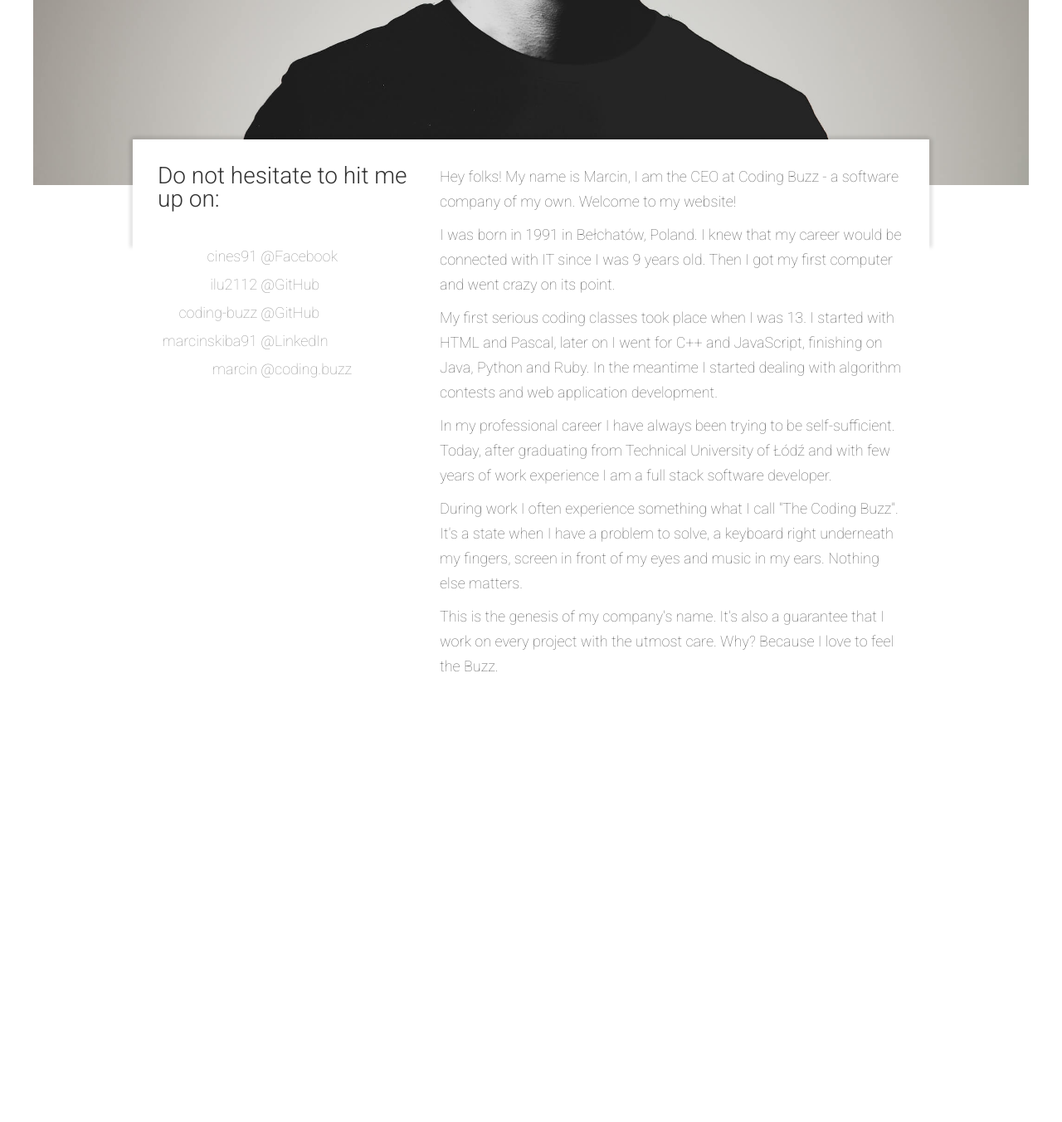
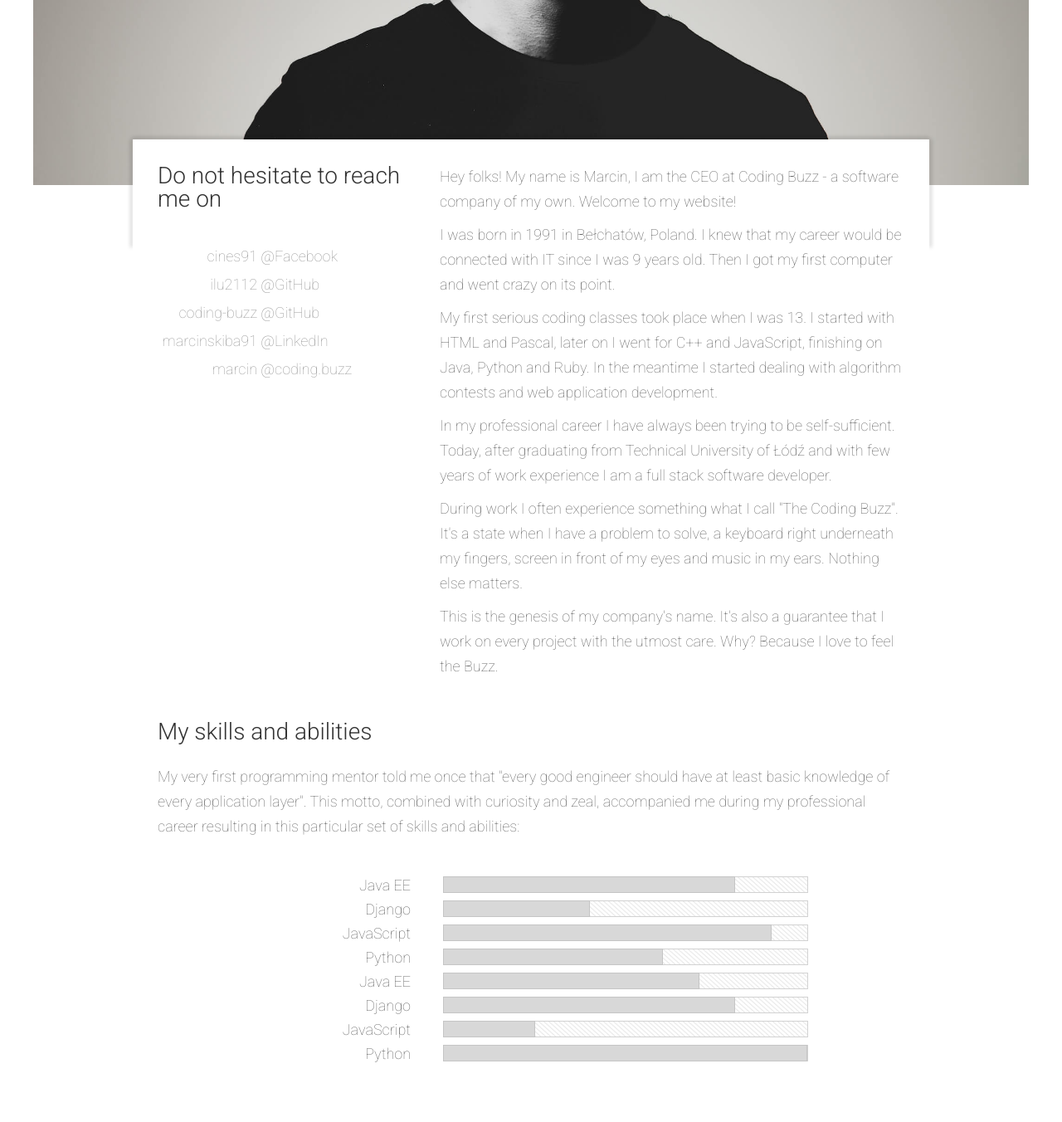
Before and after one commit to coding-buzz/hornet, a Django app: page / in a window 1280 px wide. Shown: the part 724-2076 px from the top of the page at 83% size. Before the commit the page ends 1534 px from the top, so only its background shows below. Run offline with Django 3.2, Linux system fonts and the light colour scheme; style sheets or scripts are compiled from the project's sources; some libraries are stand-ins or nearby versions.

Commit message:
Add 'skills' section to home page.

```diff
--- a/hornet/static/scss/blocks/page_content.scss
+++ b/hornet/static/scss/blocks/page_content.scss
@@ -66,6 +66,11 @@
             h2 {
                 font-size: 28px;
                 color: #333333;
+                margin-bottom: 25px;
+            }
+
+            section {
+                margin-bottom: 40px;
             }
         }
     }
--- a/hornet/static/scss/pages/home_page.scss
+++ b/hornet/static/scss/pages/home_page.scss
@@ -34,4 +34,53 @@
             float: right;
         }
     }
+
+    .skills-section {
+        .skills {
+            margin-top: 45px;
+        }
+
+        .skill {
+            margin-bottom: 6px;
+
+            .skill-bar {
+                width: 440px;
+                height: 20px;
+                background: url('/static/images/skill_bg.png');
+                background-size: 6px 16px;
+                border: 1px solid #D2D2D2;
+                box-sizing: border-box;
+                display: inline-block;
+
+                &:before {
+                    display: block;
+                    content: "";
+                    height: 100%;
+                    background: #D8D8D8;
+                    border: 1px solid #C5C5C5;
+                    margin-top: -1px;
+                    margin-left: -1px;
+                }
+
+                @for $i from 1 through 100 {
+                    &.skill-#{$i}-percent:before {
+                        width: #{$i * 1%};
+                    }
+                }
+            }
+
+            .skill-name {
+                font-size: 18px;
+                color: #666666;
+                font-weight: 100;
+                display: inline-block;
+                position: relative;
+                top: -3px;
+                width: 340px;
+                text-align: right;
+                padding-right: 35px;
+                box-sizing: border-box;
+            }
+        }
+    }
 }
--- a/hornet/templates/home.html
+++ b/hornet/templates/home.html
@@ -12,10 +12,10 @@
                 <div class="inner-shadow-mask"></div>
             </div>
             <div class="content">
-                <div class="about-me-section">
+                <section class="about-me-section">
                     <div class="social-links">
                         <h2>
-                            Do not hesitate to hit me up on:
+                            Do not hesitate to reach me on
                         </h2>
                         <ul class="links">
                             <li>
@@ -54,7 +54,51 @@
                         <p>This is the genesis of my company's name. It's also a guarantee that I work on every project with the utmost care. Why? Because I love to feel the Buzz.</p>
                     </div>
                     <div class="clearfix"></div>
-                </div>
+                </section>
+
+                <section class="skills-section">
+                    <h2>
+                        My skills and abilities
+                    </h2>
+                    <p>
+                        My very first programming mentor told me once that "every good engineer should have at least basic knowledge of every application layer". This motto, combined with curiosity and zeal, accompanied me during my professional career resulting in this particular set of skills and abilities:
+                    </p>
+
+                    <ul class="skills">
+                        <li class="skill">
+                            <span class="skill-name">Java EE</span>
+                            <div class="skill-bar skill-80-percent"></div>
+
+                        <li class="skill">
+                            <span class="skill-name">Django</span>
+                            <div class="skill-bar skill-40-percent"></div>
+                        </li>
+                        <li class="skill">
+                            <span class="skill-name">JavaScript</span>
+                            <div class="skill-bar skill-90-percent"></div>
+                        </li>
+                        <li class="skill">
+                            <span class="skill-name">Python</span>
+                            <div class="skill-bar skill-60-percent"></div>
+                        </li>
+                        <li class="skill">
+                            <span class="skill-name">Java EE</span>
+                            <div class="skill-bar skill-70-percent"></div>
+
+                        <li class="skill">
+                            <span class="skill-name">Django</span>
+                            <div class="skill-bar skill-80-percent"></div>
+                        </li>
+                        <li class="skill">
+                            <span class="skill-name">JavaScript</span>
+                            <div class="skill-bar skill-25-percent"></div>
+                        </li>
+                        <li class="skill">
+                            <span class="skill-name">Python</span>
+                            <div class="skill-bar skill- -percent"></div>
+                        </li>
+                    </ul>
+                </section>
             </div>
         </div>
     </div>
```
Also changed, not shown: hornet/static/images/skill_bg.png (added).
